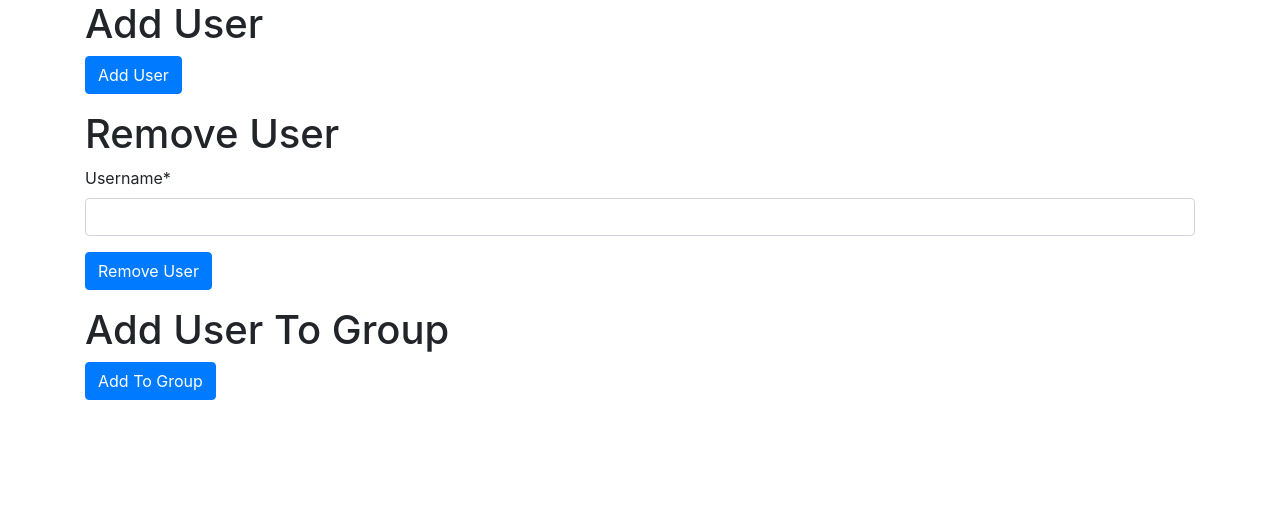
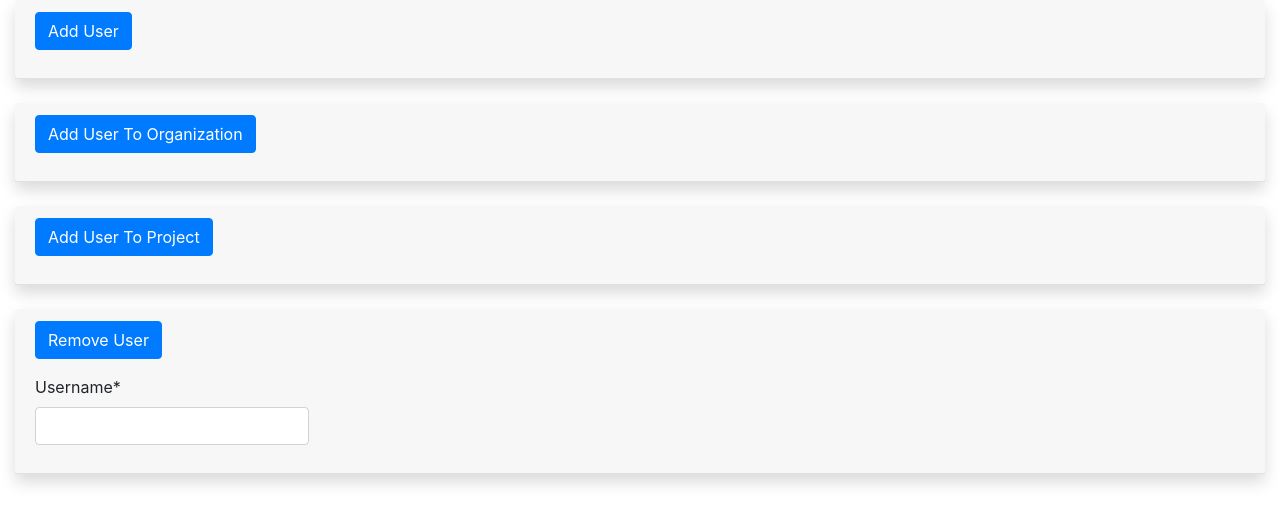
Before and after one commit to radixp0int/expensify360, a Django app: page /add_user/ in a window 1280 px wide. Shown: the part 56-580 px from the top of the page. Run offline with Django 3.2, Linux system fonts and the light colour scheme; a user stored in the database is signed in; some libraries are stand-ins or nearby versions.

Commit message:
added add user to project option.

```diff
--- a/Expensify360/Dashboard/forms.py
+++ b/Expensify360/Dashboard/forms.py
@@ -57,11 +57,12 @@ class RemoveUser(forms.Form):
     helper = FormHelper()
     helper.form_class = 'bootstrap4'
     helper.layout = Layout(
-        Field('Username', css_class='input-xlarge'),
 
         FormActions(
             Submit('remove-user', 'Remove User', css_class="btn btn-primary btn-me me-2"),
-        )
+        ),
+
+        Field('Username', css_class='input-xlarge')
     )
 
 
@@ -83,7 +84,18 @@ class AddToGroup(forms.Form):
     helper.layout = Layout(
 
         FormActions(
-            Submit('add-group', 'Add To Group', css_class="btn btn-primary btn-me me-2"),
+            Submit('add-group', 'Add User To Organization', css_class="btn btn-primary btn-me me-2"),
+        )
+    )
+
+
+class AddToProject(forms.Form):
+    helper = FormHelper()
+    helper.form_class = 'bootstrap4'
+    helper.layout = Layout(
+
+        FormActions(
+            Submit('add-project', 'Add User To Project', css_class="btn btn-primary btn-me me-2"),
         )
     )
 
--- a/Expensify360/Dashboard/urls.py
+++ b/Expensify360/Dashboard/urls.py
@@ -8,4 +8,5 @@ urlpatterns = [
     path('user_management/', views.manage_users, name='user_management'),
     path('add_user/', views.manage_users, name='add_user'),
     path('add_to_group', views.manage_users, name='add_to_group'),
+    path('add_to_project', views.manage_users, name='add_to_project'),
     ]
--- a/Expensify360/Dashboard/views.py
+++ b/Expensify360/Dashboard/views.py
@@ -29,12 +29,11 @@
                 p = Org()
                 p.name = proj.name
                 p.users = [u for u in Project.objects.get(name=p.name).user_set.all()]
-                messages.success(request, f'{p.users}')
                 i.proj_list.append(p)
         context['organizations'].append(i)
 
         all_users = g.user_set.all()
-        assigned = [u for x in i.proj_list for u in users(x)]
+        assigned = [u for x in i.proj_list for u in x.users]
         unassigned = set(all_users) - set(assigned)
         if len(unassigned) != 0:
             g = Org()
@@ -43,9 +42,6 @@
             i.proj_list.append(g)
 
     return render(request, 'homepage.html', context)
-
-
-def users(x): return x.users
 
 
 @login_required
@@ -93,7 +89,6 @@
     # TODO: add remove user from group option
     # TODO add user to project option
     if request.method == 'POST':
-
         if 'register' in request.POST:
             # then we're registering a user
             form = UserCreationForm(request.POST)
@@ -136,16 +131,20 @@
                 }
             )
 
-        else:  # adding user to group
+        elif 'org-name' in request.POST:
+            # adding user to group
             form = SelectGroupForm(request.POST)
             if form.is_valid():
                 try:
-                    u = User.objects.get(username=request.POST.get('username'))
+                    user = User.objects.get(username=request.POST.get('username'))
                     org = Organization.objects.get(name=request.POST.get('org-name'))
-                    u.groups.add(org)
-                    messages.success(request, f'{u.username} Added To {org}')
+                    user.groups.add(org)
+                    messages.success(request, f'{user.username} Added To {org}')
                 except User.DoesNotExist:
-                    messages.error(request, 'User Does Not Exist')
+                    bad_name = request.POST.get('username')
+                    if len(bad_name) == 0:
+                        messages.error(request, 'Please Enter a Username')
+                    messages.error(request, f"User '{bad_name}' Does Not Exist")
                 return render(
                     request,
                     'add_to_group.html',
@@ -156,11 +155,55 @@
                         'select': SelectGroupForm()
                     }
                 )
+
+        elif 'add-project' in request.POST:
+            # take me to project add form
+            return render(
+                request,
+                'add_to_project.html',
+                {
+                    'orgs': list(Project.objects.filter(manager=request.user)),
+                    'user_name': UserNameForm(),
+                    'done_or_cancel': SubmitOrCancel(),
+                    'select': SelectGroupForm()
+                }
+            )
+
+        elif 'project-name' in request.POST:
+            # add user to project
+            form = SelectGroupForm(request)
+            if form.is_valid():
+                try:
+                    user = User.objects.get(username=request.POST.get('username'))
+                    org = Project.objects.get(name=request.POST.get('project-name'))
+                    user.groups.add(org)
+                    messages.success(request, f'{user.username} Added To {org}')
+                except User.DoesNotExist:
+                    bad_name = request.POST.get('username')
+                    if len(bad_name) == 0:
+                        messages.error(request, 'Please Enter a Username')
+                    messages.error(request, f"User '{bad_name}' Does Not Exist")
+                return render(
+                    request,
+                    'add_to_project.html',
+                    {
+                        'orgs': list(Project.objects.filter(manager=request.user)),
+                        'user_name': UserNameForm(),
+                        'done_or_cancel': SubmitOrCancel(),
+                        'select': SelectGroupForm()
+                    }
+                )
+
     # otherwise just render the options
     return render(
         request,
         'user_management.html',
-        {'add': ManageUsers(), 'rem': RemoveUser(), 'add_to_group': AddToGroup()}
+        context={
+            'add': ManageUsers(),
+            'rem': RemoveUser(),
+            'add_to_group': AddToGroup(),
+            'add_to_project': AddToProject()
+        }
     )
 
 
--- a/Expensify360/Expensify360/templates/user_management.html
+++ b/Expensify360/Expensify360/templates/user_management.html
@@ -2,18 +2,35 @@
 
 {% load crispy_forms_tags %}
 {% block content %}
-    <div class="container">
-        <h1 class="h1">Add User</h1>
-        {% crispy add %}
+    <div class="col-12 col-xxl-6 mb-4">
+        <div class="card border-0 shadow">
+            <div class="card-header border-bottom d-flex align-items-center">
+                {% crispy add %}
+            </div>
+        </div>
     </div>
 
-    <div class="container">
-        <h1 class="h1">Remove User</h1>
-        {% crispy rem %}
+    <div class="col-12 col-xxl-6 mb-4">
+        <div class="card border-0 shadow">
+            <div class="card-header border-bottom d-flex align-items-center">
+                {% crispy add_to_group %}
+            </div>
+        </div>
     </div>
 
-    <div class="container">
-        <h1 class="h1">Add User To Group</h1>
-        {% crispy add_to_group %}
+    <div class="col-12 col-xxl-6 mb-4">
+        <div class="card border-0 shadow">
+            <div class="card-header border-bottom d-flex align-items-center">
+                {% crispy add_to_project %}
+            </div>
+        </div>
+    </div>
+
+    <div class="col-12 col-xxl-6 mb-4">
+        <div class="card border-0 shadow">
+            <div class="card-header border-bottom d-flex align-items-center">
+                {% crispy rem %}
+            </div>
+        </div>
     </div>
     {% endblock %}
```
Also changed, not shown: Expensify360/Expensify360/templates/add_to_project.html (added, +23 -0 lines), Expensify360/db.sqlite3.
